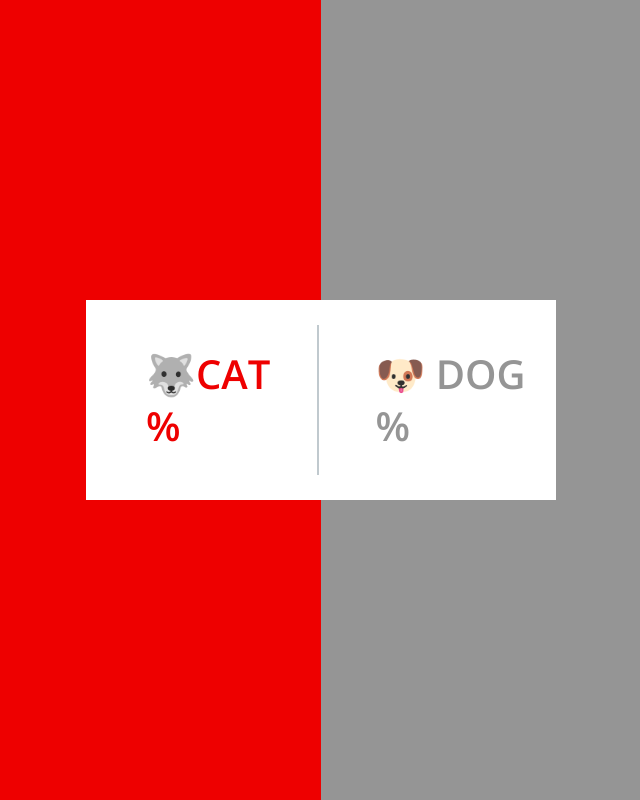
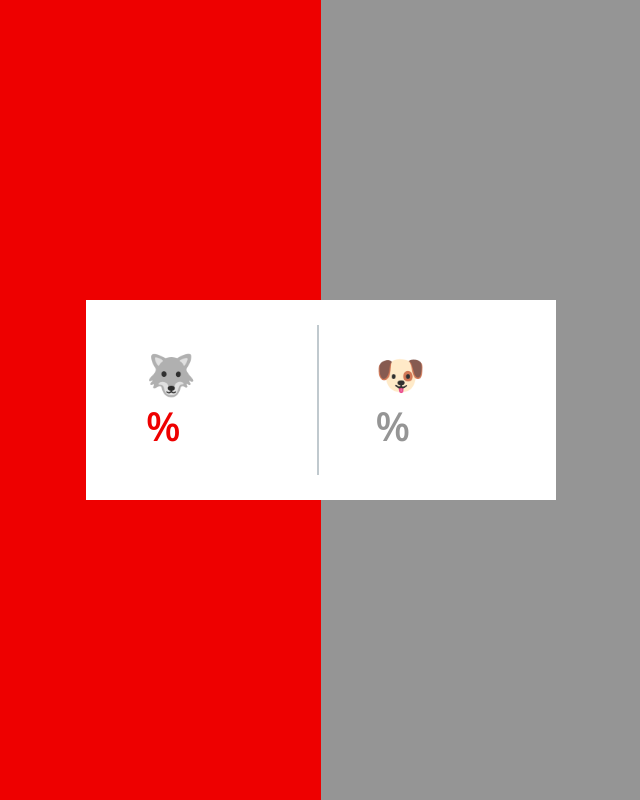
Before and after one commit to RaihanEfelMaulana/openshift-vote-ui, a Flask app: page /result in a window 1280 px wide. Shown: the whole page, without its empty margins (319-959 px from the left). Run offline with Flask 3, Linux system fonts and the light colour scheme; some libraries are stand-ins or nearby versions.

Commit message:
Update index.html

```diff
--- a/templates/result/index.html
+++ b/templates/result/index.html
@@ -20,12 +20,12 @@
       <div id="content-container-center">
         <div id="choice">
           <div class="choice cats">
-            <div class="label">🐺cat </div>
+            <div class="label">🐺</div>
             <div class="stat">[[aPercent | number:1]]%</div>
           </div>
           <div class="divider"></div>
           <div class="choice dogs">
-            <div class="label">🐶 dog</div>
+            <div class="label">🐶</div>
             <div class="stat">[[bPercent | number:1]]%</div>
           </div>
         </div>
```
